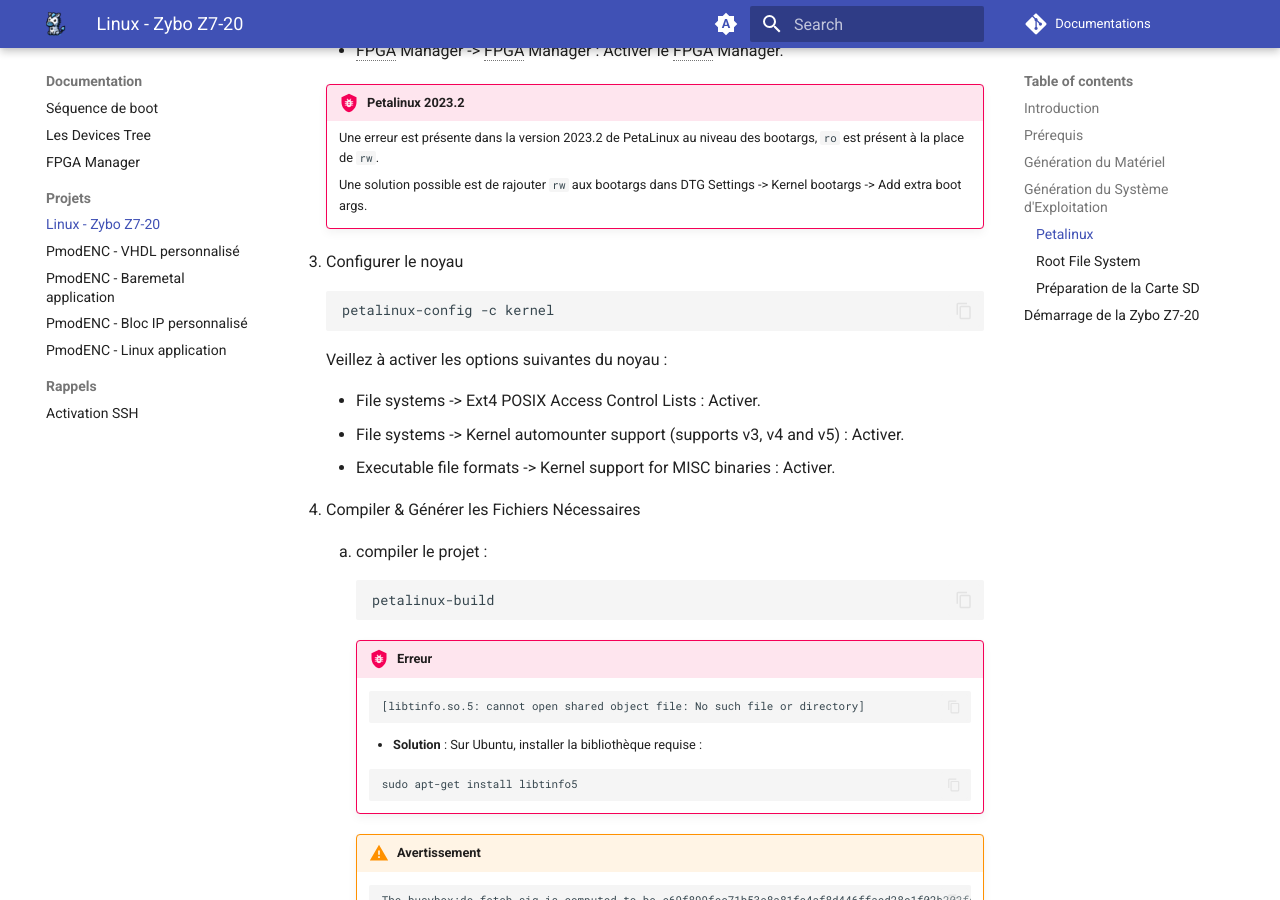
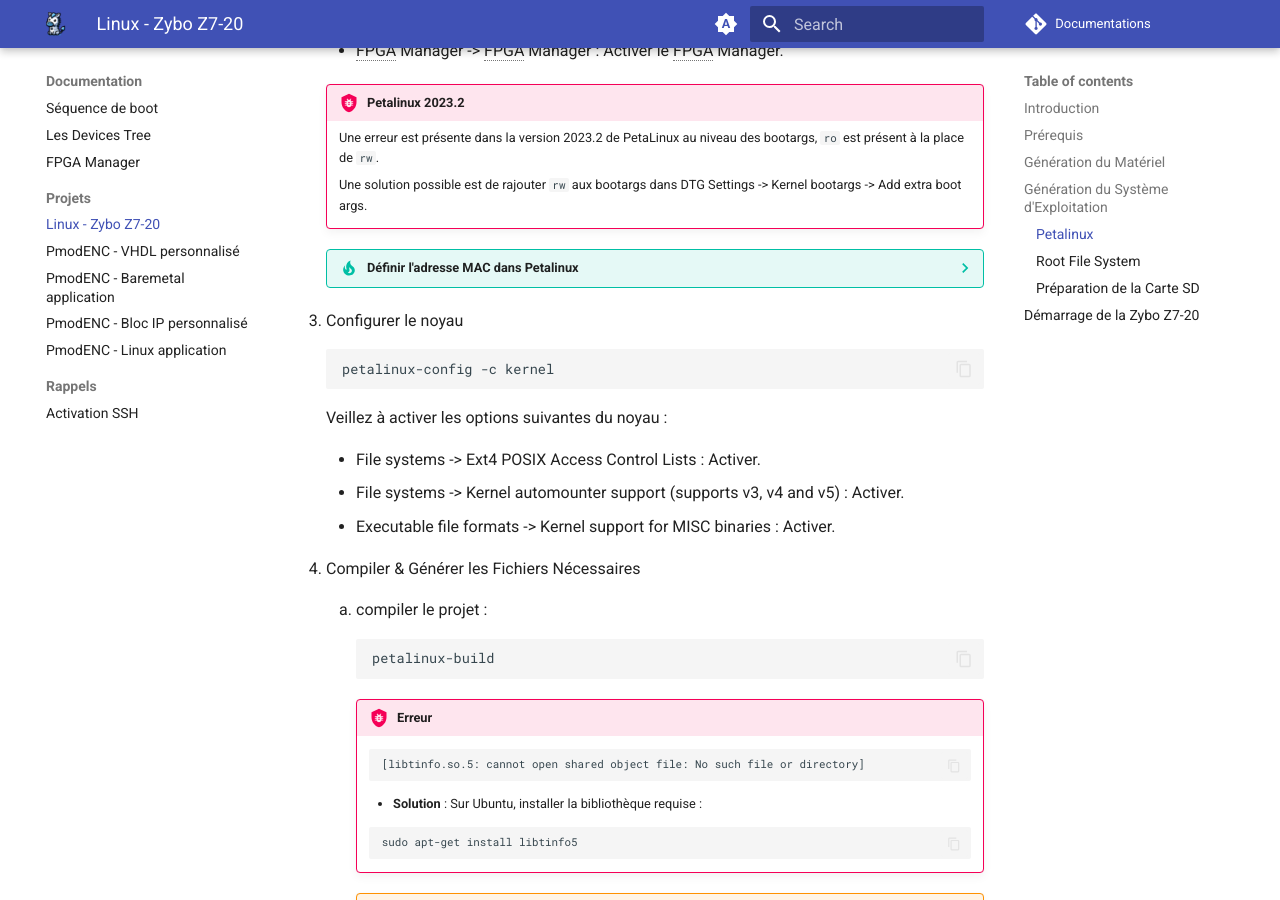
Before and after one commit to TER-Zybo/Documentations, an MkDocs documentation site: the page built from docs/docs/linux_zybo.md, in a window 1280 px wide and 900 px high, scrolled down 2402 px. Built offline with MkDocs 1.6.1 and Material for MkDocs 9.7.7, drawn with Linux system fonts in a browser that asks for light colours; comment, search, counter and statistics services are not loaded; some of the changed lines change nothing that is shown.

Commit message:
docs: Update Linux Zybo documentation with instructions for setting Ethernet MAC address

```diff
--- a/docs/docs/linux_zybo.md
+++ b/docs/docs/linux_zybo.md
@@ -87,6 +87,23 @@
         Une erreur est présente dans la version 2023.2 de PetaLinux au niveau des bootargs, `ro` est présent à la place de `rw`.
 
         Une solution possible est de rajouter `rw` aux bootargs dans DTG Settings -> Kernel bootargs -> Add extra boot args.
+
+    ??? tip "Définir l'adresse MAC dans Petalinux"
+        Dans le menu de configuration Petalinux (`petalinux-config`), naviguez vers `Subsystem > Auto Hardware Settings > Ethernet Settings` pour définir l'adresse MAC de l'interface Ethernet. Vous avez deux principales options pour définir l'adresse MAC :
+
+        1.  **Spécifier une adresse MAC statique :**
+            - Entrez directement l'adresse MAC souhaitée dans le champ `Ethernet MAC address`.
+
+        2.  **Activer la génération d'une adresse MAC aléatoire :**
+            - Activez l'option `Randomise MAC address`. Cela vous permet de définir un modèle pour l'adresse MAC en utilisant le caractère `?` pour spécifier des valeurs aléatoires.
+            - Exemple : `00:0a:35:00:??:??` – Ce modèle fixe les quatre premiers octets et rend les deux derniers octets aléatoires.
+
+        **Remarque :** Si vous avez configuré une adresse MAC dans U-Boot, l'adresse MAC de l'environnement U-Boot aura la priorité sur la configuration Petalinux.
+
+        **Remarque :** Lors de l'utilisation de l'option `Randomise MAC address`, l'interface se verra attribuer une adresse MAC lors du premier démarrage et conservera cette adresse pour les démarrages suivants.
+
+        Pour plus d'informations détaillées, consultez le [Guide de Référence des Outils Petalinux de AMD (UG1144)](https://docs.amd.com/r/en-US/ug1144-petalinux-tools-reference-guide/Building-Device-Tree-Overlays-for-PS).
+
 
 2.  Configurer le noyau
 
```
